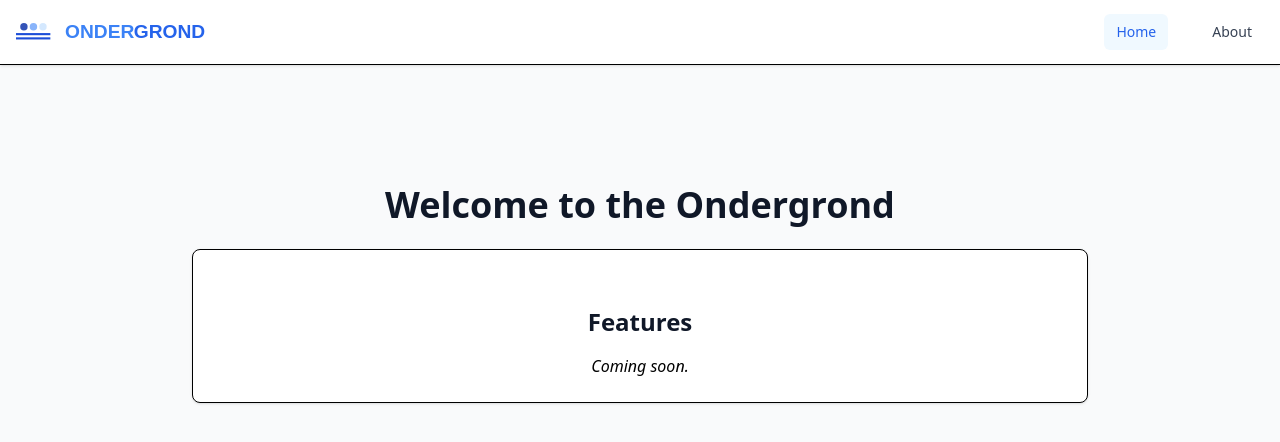
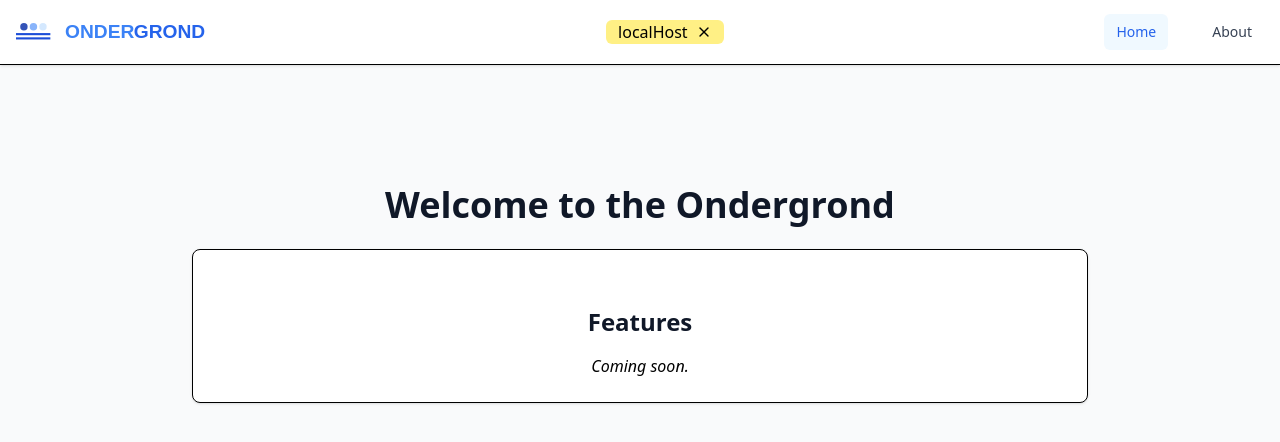
Before and after one commit to DJHUTCHINGS/ondergrond, a React (Vite) app: page / in a window 1280 px wide. Shown: the top 442 px of the page. Built offline with nearby package versions, Linux system fonts and the light colour scheme; no server answers.

Commit message:
Add stage labels to header for dev

```diff
--- a/src/platform/layout/Layout.tsx
+++ b/src/platform/layout/Layout.tsx
@@ -1,5 +1,5 @@
 import { type ReactNode } from 'react';
-import Navigation from './Navigation';
+import TopNavigation from './TopNavigation';
 
 interface LayoutProps {
   children: ReactNode;
@@ -8,7 +8,7 @@ interface LayoutProps {
 const Layout = ({ children }: LayoutProps) => {
   return (
     <div className="min-h-screen bg-gray-50" data-testid="layout">
-      <Navigation />
+      <TopNavigation />
       <main className="container mx-auto px-4 py-8">{children}</main>
     </div>
   );
--- a/src/platform/layout/Navigation.tsx
+++ b/src/platform/layout/TopNavigation.tsx
@@ -1,9 +1,34 @@
+import { useEffect, useState } from 'react';
 import { Link, useLocation } from 'react-router-dom';
+import type { DeploymentStage } from '../../types/deployment-stage';
+import { X } from 'lucide-react';
 
-const Navigation = () => {
+const TopNavigation = () => {
   const location = useLocation();
 
   const isActive = (path: string) => location.pathname === path;
+
+  const fullUrl = window.location.href;
+
+  const [stage, setStage] = useState<DeploymentStage | undefined>(undefined);
+
+  const [showStage, setShowStage] = useState(true);
+
+  const checkDeployState = () => {
+    if (fullUrl.includes('localhost')) {
+      setStage('localHost');
+    } else if (fullUrl.includes('dev')) {
+      setStage('dev');
+    } else if (fullUrl.includes('staging')) {
+      setStage('staging');
+    } else {
+      setStage(undefined);
+    }
+  };
+
+  useEffect(() => {
+    checkDeployState();
+  }, [fullUrl]);
 
   return (
     <nav className="bg-white shadow-sm border-b" data-testid="topnav">
@@ -21,6 +46,17 @@ const Navigation = () => {
               className="h-6 w-auto"
             />
           </Link>
+
+          {stage && showStage && (
+            <div className="bg-yellow-200 rounded-md px-3 flex items-center">
+              <span>{stage}</span>
+              <X
+                size={16}
+                onClick={() => setShowStage(!showStage)}
+                className="ml-2"
+              />
+            </div>
+          )}
 
           <div className="flex space-x-8">
             <Link
@@ -50,4 +86,4 @@ const Navigation = () => {
   );
 };
 
-export default Navigation;
+export default TopNavigation;
--- /dev/null
+++ b/src/types/deployment-stage.ts
@@ -0,0 +1,6 @@
+export type DeploymentStage =
+  | 'localHost'
+  | 'dev'
+  | 'staging'
+  | 'prod'
+  | 'unknown'; //Some of these may not be used
```
